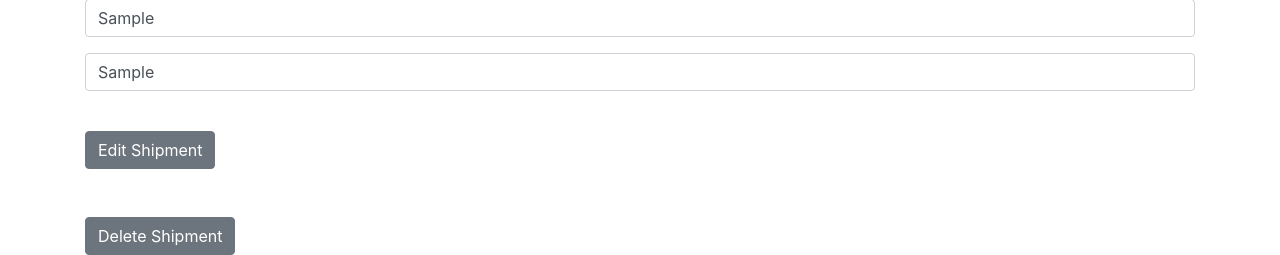
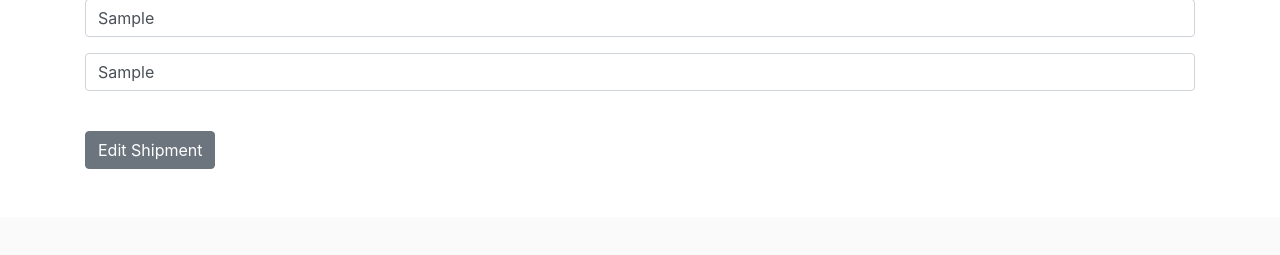
Before and after one commit to pmcquaid1/Dashboard, a Django app: page /edit/1 in a window 1280 px wide. Shown: the part 647-902 px from the top of the page. After the commit the page ends 816 px from the top, so only its background shows below. Run offline with Django 5.2, Linux system fonts and the light colour scheme; tables that the repository leaves empty hold one stand-in row (values such as "Sample post"); parts of the project's set-up code (start-up, migrations or seed data) failed here and were passed over.

Commit message:
deleted all Create Delete Button Function code

```diff
--- a/dash_board/templates/edit.html
+++ b/dash_board/templates/edit.html
@@ -61,15 +61,10 @@
 <br/>
   <button type="submit" class="btn btn-secondary">Edit Shipment</button>
 </form>
-
 <br/>
 <br/>
 
-<form method="POST" action="{% url 'delete' get_shipment.id %}">
-	{% csrf_token %}
-	<input type="hidden" value="{{ get_shipment.id }}" name="id">
-	<button type="submit" class="btn btn-secondary">Delete Shipment</button>
-</form>
+
 
 {% endif %}
 
--- a/dash_board/urls.py
+++ b/dash_board/urls.py
@@ -5,6 +5,5 @@ urlpatterns = [
     path('', views.home, name="home"),
     path('add_shipment', views.add_shipment, name="add_shipment"),
     path('edit/<list_id>', views.edit, name="edit"),
-    path('delete/<list_id>', views.delete, name= "delete"),
 
 ]
```
